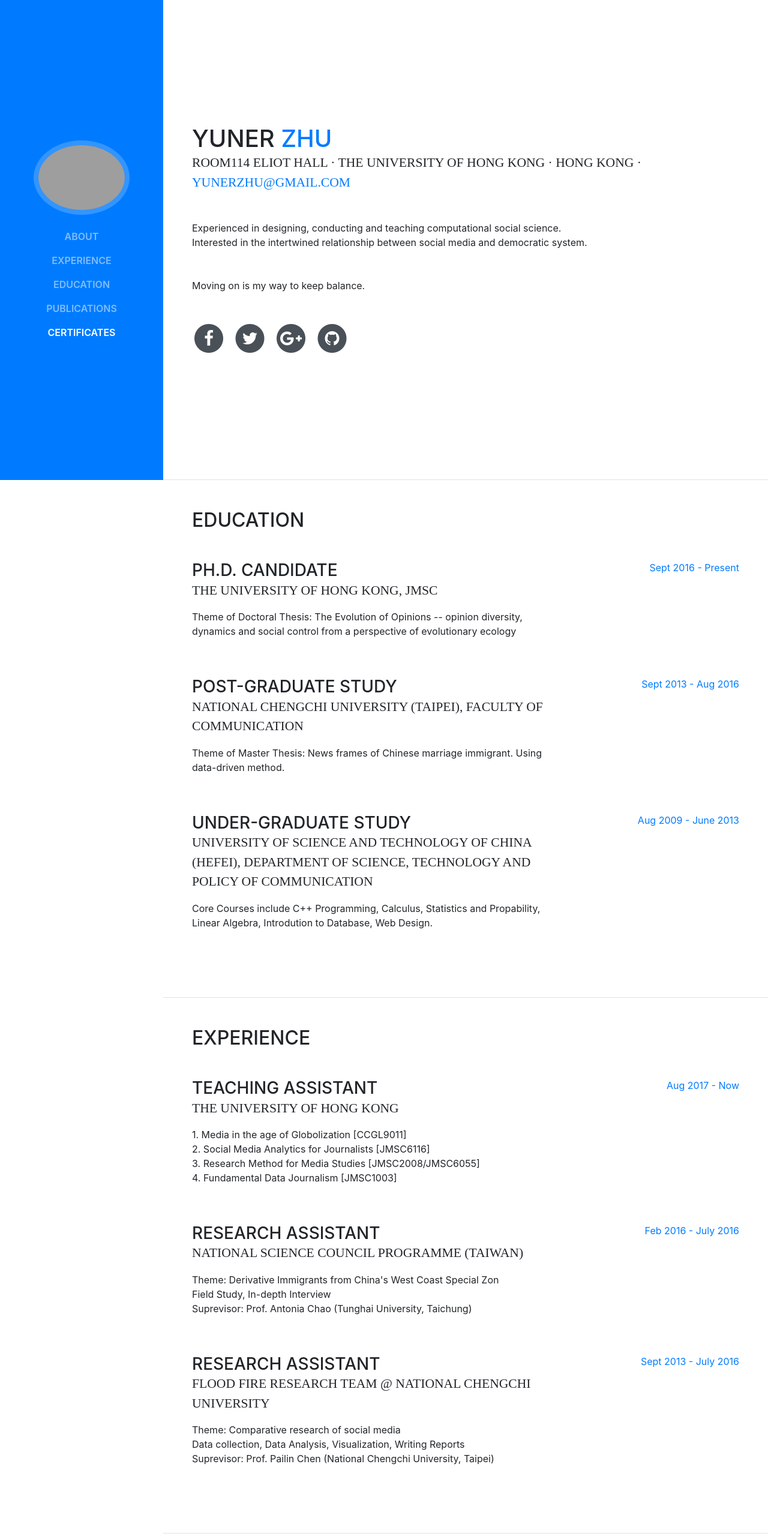
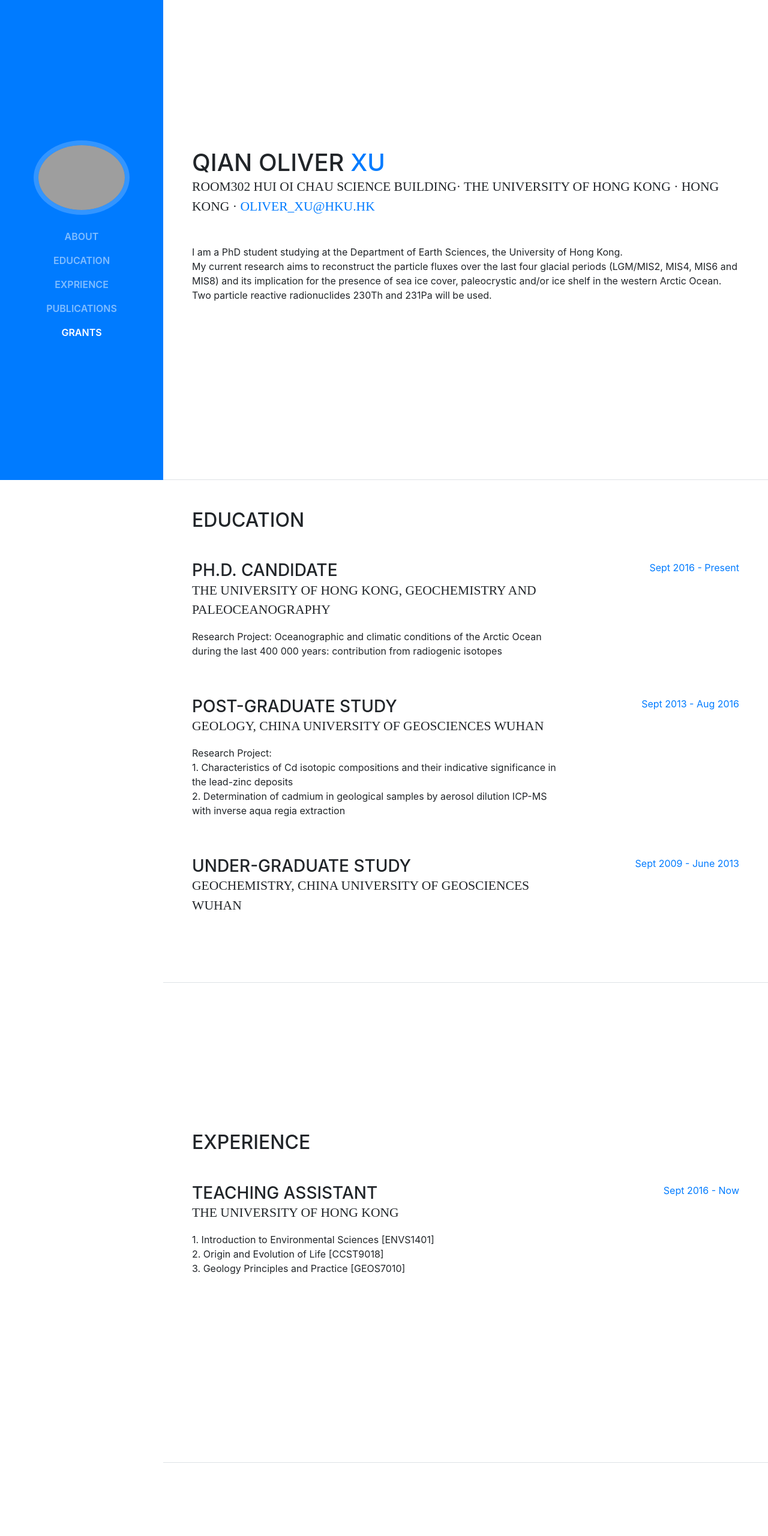
Before and after one commit to OliverTsui/Resume, a website with bundled scripts: page index.html in a window 1280 px wide. Shown: the top 2560 px of the page at 60% size. Built offline with nearby package versions, Linux system fonts and the light colour scheme; grey boxes are pictures that could not be loaded; a web font is replaced by a local one.

Commit message:
Update index.html

```diff
--- a/index.html
+++ b/index.html
@@ -8,7 +8,7 @@
     <meta name="description" content="">
     <meta name="author" content="">
 
-    <title>Resume - ZHU Yuner</title>
+    <title>Home - Xu Qian</title>
 
     <!-- Bootstrap core CSS -->
     <link href="vendor/bootstrap/css/bootstrap.min.css" rel="stylesheet">
@@ -43,16 +43,16 @@
             <a class="nav-link js-scroll-trigger" href="#about">About</a>
           </li>
           <li class="nav-item">
-            <a class="nav-link js-scroll-trigger" href="#experience">Experience</a>
+            <a class="nav-link js-scroll-trigger" href="#education">Education</a>
           </li>
           <li class="nav-item">
-            <a class="nav-link js-scroll-trigger" href="#education">Education</a>
+            <a class="nav-link js-scroll-trigger" href="#experience">Exprience</a>
           </li>
           <li class="nav-item">
             <a class="nav-link js-scroll-trigger" href="#publications">Publications</a>
           </li>
           <li class="nav-item">
-            <a class="nav-link js-scroll-trigger" href="#certificates">Certificates</a>
+            <a class="nav-link js-scroll-trigger" href="#grants">Grants</a>
           </li>
         </ul>
       </div>
@@ -62,49 +62,14 @@
 
       <section class="resume-section p-3 p-lg-5 d-flex d-column" id="about">
         <div class="my-auto">
-          <h1 class="mb-0">Yuner
-            <span class="text-primary">ZHU</span>
+          <h1 class="mb-0">Qian Oliver
+            <span class="text-primary">Xu</span>
           </h1>
-          <div class="subheading mb-5">ROOM114 Eliot Hall · The University of Hong Kong · Hong Kong ·
-            <a href="mailto:name@email.com">yunerzhu@gmail.com</a>
+          <div class="subheading mb-5">ROOM302 Hui Oi Chau Science Building· The University of Hong Kong · Hong Kong ·
+            <a href="mailto:name@email.com">oliver_xu@hku.hk</a>
           </div>
-          <p class="mb-5">Experienced in designing, conducting and teaching computational social science.<br>
-            Interested in the intertwined relationship between social media and democratic system. </p>
-          <p class="mb-5">Moving on is my way to keep balance.</p>
-          <ul class="list-inline list-social-icons mb-0">
-            <li class="list-inline-item">
-              <a href="https://www.facebook.com/yunerzhu">
-                <span class="fa-stack fa-lg">
-                  <i class="fa fa-circle fa-stack-2x"></i>
-                  <i class="fa fa-facebook fa-stack-1x fa-inverse"></i>
-                </span>
-              </a>
-            </li>
-            <li class="list-inline-item">
-              <a href="https://twitter.com/juniorworld1">
-                <span class="fa-stack fa-lg">
-                  <i class="fa fa-circle fa-stack-2x"></i>
-                  <i class="fa fa-twitter fa-stack-1x fa-inverse"></i>
-                </span>
-              </a>
-            </li>
-            <li class="list-inline-item">
-              <a href="https://plus.google.com/u/0/101225008233694657171">
-                <span class="fa-stack fa-lg">
-                  <i class="fa fa-circle fa-stack-2x"></i>
-                  <i class="fa fa-google-plus fa-stack-1x fa-inverse"></i>
-                </span>
-              </a>
-            </li>
-            <li class="list-inline-item">
-              <a href="https://github.com/juniorworld">
-                <span class="fa-stack fa-lg">
-                  <i class="fa fa-circle fa-stack-2x"></i>
-                  <i class="fa fa-github fa-stack-1x fa-inverse"></i>
-                </span>
-              </a>
-            </li>
-          </ul>
+          <p class="mb-5">I am a PhD student studying at the Department of Earth Sciences, the University of Hong Kong. <br>
+            My current research aims to reconstruct the particle fluxes over the last four glacial periods (LGM/MIS2, MIS4, MIS6 and MIS8) and its implication for the presence of sea ice cover, paleocrystic and/or ice shelf in the western Arctic Ocean. Two particle reactive radionuclides 230Th and 231Pa will be used.</p>
         </div>
       </section>
 
@@ -115,8 +80,8 @@
           <div class="resume-item d-flex flex-column flex-md-row mb-5">
             <div class="resume-content mr-auto">
               <h3 class="mb-0">Ph.D. Candidate</h3>
-              <div class="subheading mb-3">The University of Hong Kong, JMSC</div>
-              <p>Theme of Doctoral Thesis: The Evolution of Opinions -- opinion diversity, dynamics and social control from a perspective of evolutionary ecology</p>
+              <div class="subheading mb-3">The University of Hong Kong, Geochemistry and Paleoceanography</div>
+              <p>Research Project: Oceanographic and climatic conditions of the Arctic Ocean during the last 400 000 years: contribution from radiogenic isotopes</p>
             </div>
             <div class="resume-date text-md-right">
               <span class="text-primary">Sept 2016 - Present</span>
@@ -126,8 +91,10 @@
           <div class="resume-item d-flex flex-column flex-md-row mb-5">
             <div class="resume-content mr-auto">
               <h3 class="mb-0">Post-graduate Study</h3>
-              <div class="subheading mb-3">National Chengchi University (Taipei), Faculty of Communication</div>
-              <p>Theme of Master Thesis: News frames of Chinese marriage immigrant. Using data-driven method.</p>
+              <div class="subheading mb-3">Geology, China University of Geosciences Wuhan</div>
+              <p>Research Project: <br>
+                1. Characteristics of Cd isotopic compositions and their indicative significance in the lead-zinc deposits<br>
+                2. Determination of cadmium in geological samples by aerosol dilution ICP-MS with inverse aqua regia extraction</p>
             </div>
             <div class="resume-date text-md-right">
               <span class="text-primary">Sept 2013 - Aug 2016</span>
@@ -137,11 +104,10 @@
           <div class="resume-item d-flex flex-column flex-md-row mb-5">
             <div class="resume-content mr-auto">
               <h3 class="mb-0">Under-graduate study</h3>
-              <div class="subheading mb-3">University of Science and Technology of China (Hefei), Department of Science, Technology and Policy of Communication</div>
-              <p>Core Courses include C++ Programming, Calculus, Statistics and Propability, Linear Algebra, Introdution to Database, Web Design.</p>
+              <div class="subheading mb-3">Geochemistry, China University of Geosciences Wuhan</div>
             </div>
             <div class="resume-date text-md-right">
-              <span class="text-primary">Aug 2009 - June 2013</span>
+              <span class="text-primary">Sept 2009 - June 2013</span>
             </div>
           </div>
 
@@ -157,49 +123,15 @@
             <div class="resume-content mr-auto">
               <h3 class="mb-0">Teaching Assistant</h3>
               <div class="subheading mb-3">The University of Hong Kong</div>
-              <p class="mb-6">1. Media in the age of Globolization [CCGL9011]<br>
-                2. Social Media Analytics for Journalists [JMSC6116]<br>
-                3. Research Method for Media Studies [JMSC2008/JMSC6055]<br>
-                4. Fundamental Data Journalism [JMSC1003] </p>
+              <p class="mb-6">1. Introduction to Environmental Sciences [ENVS1401]<br>
+                2. Origin and Evolution of Life [CCST9018]<br>
+                3. Geology Principles and Practice [GEOS7010]<br>
+              </p>
             </div>
             <div class="resume-date text-md-right">
-              <span class="text-primary">Aug 2017 - Now</span>
+              <span class="text-primary">Sept 2016 - Now</span>
             </div>
           </div>
-
-          <span></span>
-
-          <div class="resume-item d-flex flex-column flex-md-row mb-5">
-            <div class="resume-content mr-auto">
-              <h3 class="mb-0">Research Assistant</h3>
-              <div class="subheading mb-3">National Science Council Programme (Taiwan)</div>
-              <p class="mb-6">
-                Theme: Derivative Immigrants from China's West Coast Special Zon<br>
-                Field Study, In-depth Interview<br>
-                Suprevisor: Prof. Antonia Chao (Tunghai University, Taichung)</p>
-            </div>
-            <div class="resume-date text-md-right">
-              <span class="text-primary">Feb 2016 - July 2016</span>
-            </div>
-          </div>
-
-          <span></span>
-
-          <div class="resume-item d-flex flex-column flex-md-row mb-5">
-            <div class="resume-content mr-auto">
-              <h3 class="mb-0">Research Assistant</h3>
-              <div class="subheading mb-3">Flood Fire Research Team @ National Chengchi University</div>
-              <p class="mb-6">
-                Theme: Comparative research of social media<br>
-                Data collection, Data Analysis, Visualization, Writing Reports<br>
-                Suprevisor: Prof. Pailin Chen (National Chengchi University, Taipei)</p>
-            </div>
-            <div class="resume-date text-md-right">
-              <span class="text-primary">Sept 2013 - July 2016</span>
-            </div>
-          </div>
-
-        </div>
       </section>
 
       <section class="resume-section p-3 p-lg-5 d-flex flex-column" id="publications">
@@ -208,76 +140,27 @@
           <ul class="fa-ul mb-0">
             <li>
               <i class="fa-li fa fa-lemon-o text-warning"></i>
-              [Forthcoming] Zhu Y. (2018). The Politics of Naming: Some Reflections on the Construction of Chinese Marriage Immigrants and Nationalism in Taiwan's Media. Communication &amp; Society, 44. (in Chinese)</li>
+              Xu, Q., Guo, W., Jin, L., Guo, Q., & Hu, S. (2015). Determination of cadmium in geological samples by aerosol dilution ICP-MS after inverse aqua regia extraction. Journal of Analytical Atomic Spectrometry, 30(9), 2010-2016.</li>
             <br>
             <li>
             <li>
               <i class="fa-li fa fa-lemon-o text-warning"></i>
-              Chan C.*, Zhu Y., Chow S., Fu K. (2018). Building a dual-layer theory of cyberbalkanization: an analysis of Facebook pages and their audience during the 2014 Hong Kong Occupy Movement. Paper accepted at the 68th Annual ICA conference. </li>
-            <br>
-            <li>
-              <i class="fa-li fa fa-lemon-o text-warning"></i>
-              Zhu Y., Fu K., Mullican L. A., Ahmed F., Liang H., Tsz Z., Tse H., Saroha N., Yin J., Fung C.* (2018). #PublicHealthChat: Analysis of Health Communication Events on Twitter. Paper accepted at the National Conference on Health Communication, Marketing and Media. Atlanta, USA.</li>
-            <br>
-
-            <li>
-              <i class="fa-li fa fa-lemon-o text-warning"></i>
-              Zhu Y. & Chen, P. (2016, June). Keywords Selection and Concepts Categorization in the Text Mining of News (in Chinese). Paper presented at the annual conference of Chinese Communication Society. Chiayi, Taiwan.
-            </li>
-            <br>
-            <li>
-              <i class="fa-li fa fa-lemon-o text-warning"></i>
-              Zhu Y. (2015, July). Media Enterprise Unions in the Age of Digital Convergence: a Labor Process Perspective (in Chinese). Paper presented at the annual conference of Chinese Communication Society. Kaohsiung, Taiwan.
-            </li>
-            <br>
-            <li>
-              <i class="fa-li fa fa-lemon-o text-warning"></i>
-              Zhu Y. (2015, May). Teenagers' Identification Experiments in the Modern Metropolis: an Ethnography of Teenagers Collective Mobile Usage in Convience Stores. Paper presented at the annual conference of Taiwan Science, Technology and Society Association. Taipei City, Taiwan.
-            </li>
-            <br>
-            <li>
-              <i class="fa-li fa fa-lemon-o text-warning"></i>
-              Zhu Y. (2014, June). Production Study of Dating Reality Show If You Are the One (in Chinese). Paper presented at the annual conference of Chinese Communication Society, Taipei City, Taiwan.
-            </li>
-            <br>
+            Xu, Q., Guo, W., Jin, L., Chai, X., & Hu, S. (2015). Determination of trace cadmium in geological samples by aerosol dilution ICP-MS with inverse aqua regia extraction. AGU Fall Meeting Abstracts.2015.</li>
           </ul>
         </div>
       </section>
 
-      <section class="resume-section p-3 p-lg-5 d-flex flex-column" id="certificates">
+      <section class="resume-section p-3 p-lg-5 d-flex flex-column" id="grants">
         <div class="my-auto">
-          <h2 class="mb-5">Certificates</h2>
+          <h2 class="mb-5">Grants</h2>
 
-          <div class="subheading mb-3">Programing Languages</div>
+          <div class="subheading mb-3">The University of Hong Kong</div>
           <ul class="fa-ul mb-0">
           <li>
             <i class="fa-li fa fa-star-o text-warning"></i>
-            Machine Learning @ Coursera, Stanford University<br>
-            <i class="fa fa-file-image-o" aria-hidden="true"></i>
-            <a href="img/certificates-ML.png">certificate screenshot</a>
+            Pilot Scheme on International Experiences for RPg students 2016-17, 10,000 HKD<<br>
             <br><br>
           </li>
-          <li>
-            <i class="fa-li fa fa-star-o text-warning"></i>
-            Neural Networks and Deep Learning @ Coursera, deeplearning.ai<br>
-            <i class="fa fa-file-image-o" aria-hidden="true"></i>
-            <a href="img/Certificate -Hyperparameter.png">certificate screenshot</a>
-            <br><br>
-          </li>
-          <li>
-            <i class="fa-li fa fa-star-o text-warning"></i>
-            Improving Deep Neural Networks: Hyperparameter tuning, Regularization and Optimizationg @ Coursera, deeplearning.ai<br>
-            <i class="fa fa-file-image-o" aria-hidden="true"></i>
-            <a href="img/Certificate-NN.png">certificate screenshot</a>
-            <br><br>
-          </li>
-          <li>
-            <i class="fa-li fa fa-star-o text-warning"></i>
-            Machine Learning: Clustering & Retrieval @ Coursera, University of Washington<br>
-            <i class="fa fa-file-image-o" aria-hidden="true"></i>
-            <a href="img/Certificate-WU.png">certificate screenshot</a>
-            <br><br>
-           </li>
             </ul>
       </section>
     </div>
```
